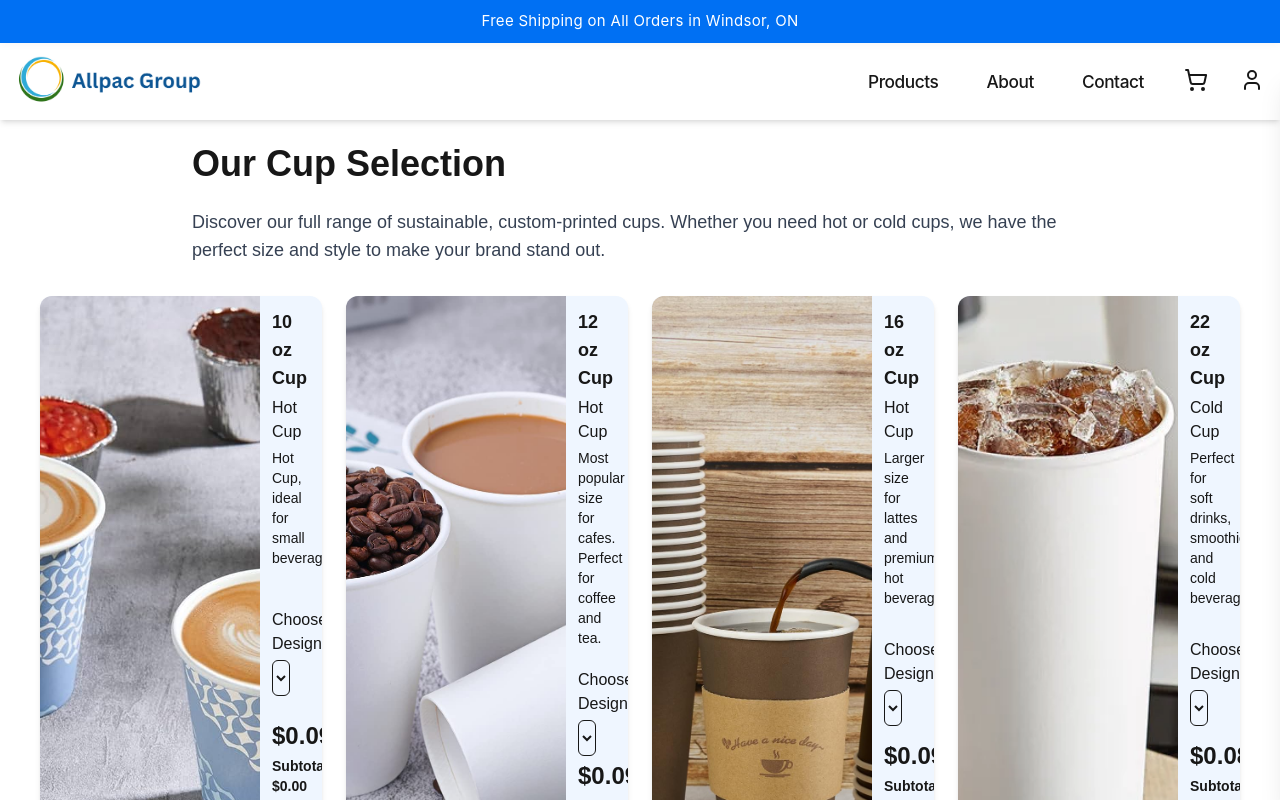
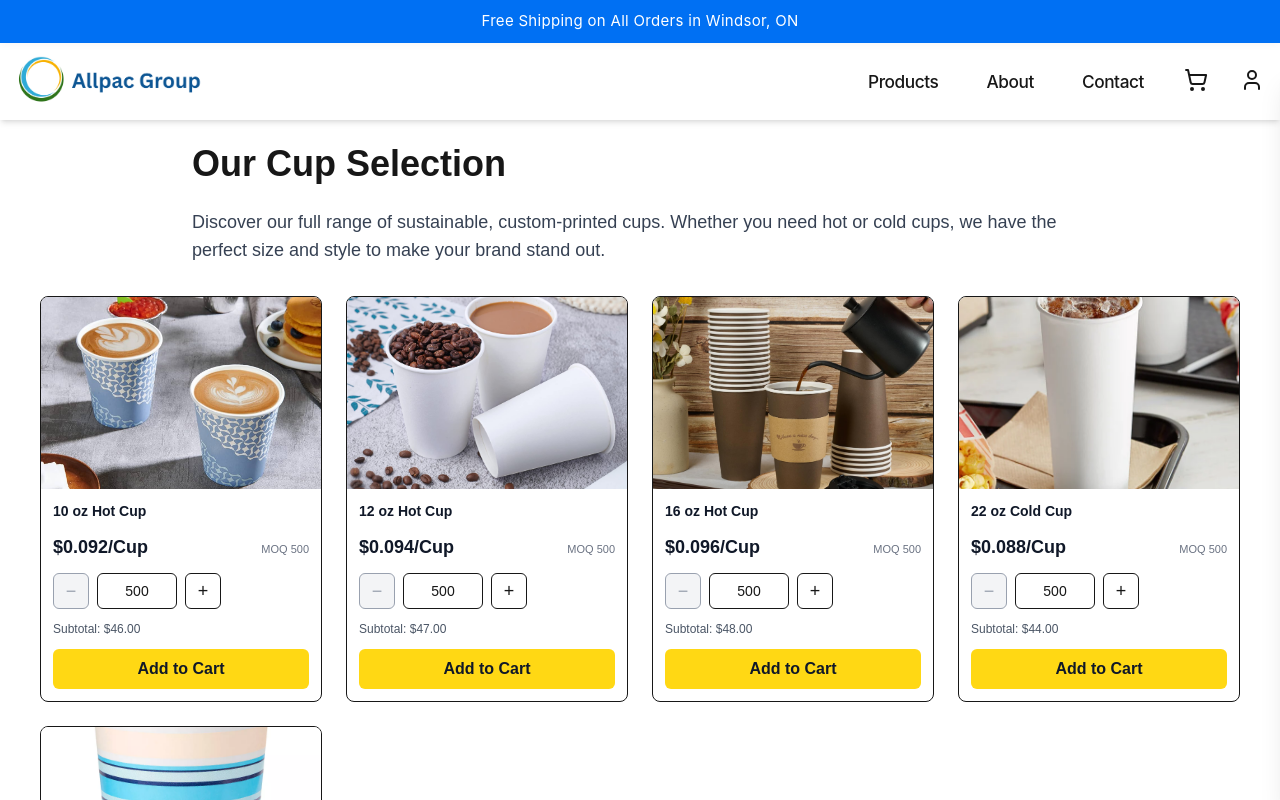
Before and after one commit to Emadedin1/allpacstore, a Next.js app: page /products in a window 1280 px wide. Shown: the top 800 px of the page. Built offline with nearby package versions, Linux system fonts and the light colour scheme.

Commit message:
Update CupCard.jsx

```diff
--- a/src/components/CupCard.jsx
+++ b/src/components/CupCard.jsx
@@ -1,4 +1,3 @@
-// src/components/CupCard.jsx
 "use client";
 
 import { useState } from "react";
@@ -6,302 +5,112 @@ import { useRouter } from "next/navigation";
 import { useCart } from "../context/CartContext";
 
 export default function CupCard({ cup }) {
-  // ─── State & router ───
-  const [caseQty, setCaseQty] = useState("");
-  const [designType, setDesignType] = useState("Plain White");
   const router = useRouter();
   const { addItem, openCart } = useCart();
-  const [showUploadPopup, setShowUploadPopup] = useState(false);
-  const [uploadedFile, setUploadedFile] = useState(null);
-  const [uploadedDesign, setUploadedDesign] = useState(null); // file
-  const [previewURL, setPreviewURL] = useState("");           // object URL
-  const [confirmed, setConfirmed] = useState(false);          // confirmation flag
-  const [isDragging, setIsDragging] = useState(false);
 
-  // ─── Pricing logic ───
+  const MIN_QTY = 500;
+  const STEP = 100;
+
+  const [qty, setQty] = useState(MIN_QTY);
+
   const pricePerCup = cup.priceCase / cup.qtyCase;
-  const subtotal = caseQty
-    ? (caseQty * pricePerCup).toFixed(2)
-    : "0.00";
+  const subtotal = (qty * pricePerCup).toFixed(2);
 
-  // ─── Stubbed cart actions ───
-  function handleAddToCart(e) {
+  const goToDetails = (e) => {
     e.stopPropagation();
-    addItem(cup, Number(caseQty) || 1, uploadedDesign, previewURL, designType);
-    openCart();
-  }
-
-  // design/navigation dropdown
-  const designOptions = ["Plain White", "Preset A", "Preset B", "Custom"];
-
-  // ─── Handlers ───
-  const handleCardClick = () => {
     router.push(`/products/${cup.slug}`);
   };
 
-  const handleFileChange = (e) => {
-    const file = e.target.files[0];
-    if (file && file.type.startsWith("image/")) {
-      setUploadedDesign(file);
-      setPreviewURL(URL.createObjectURL(file)); // show preview
-    }
+  const increment = (e) => {
+    e.stopPropagation();
+    setQty((q) => q + STEP);
   };
 
-  // ─── JSX ───
+  const decrement = (e) => {
+    e.stopPropagation();
+    setQty((q) => Math.max(MIN_QTY, q - STEP));
+  };
+
+  const handleAddToCart = (e) => {
+    e.stopPropagation();
+    // Keep signature compatible with your CartContext (placeholders for removed design fields)
+    addItem(cup, qty, null, "", "Plain White");
+    openCart();
+  };
+
   return (
-
-    <div className="
-  flex flex-col md:flex-row items-stretch
-  bg-blue-50 rounded-xl shadow-md overflow-hidden
-  w-full max-w-[620px] sm:max-w-full
-  hover:shadow-lg transition-shadow
-  min-h-[380px]
-">
-
-      {/* Left: product image */}
-      <div
-        onClick={handleCardClick}
-        className="w-full h-[220px] md:w-[220px] md:h-auto cursor-pointer"
+    <div className="bg-white border rounded-lg overflow-hidden hover:shadow-md transition flex flex-col h-full">
+      {/* Image */}
+      <button
+        type="button"
+        onClick={goToDetails}
+        className="w-full h-40 sm:h-44 md:h-48 bg-gray-50"
+        aria-label={`${cup.size} ${cup.type} details`}
       >
         <img
           src={cup.image}
-          alt={`${cup.size} Cup`}
+          alt={`${cup.size} ${cup.type}`}
           className="w-full h-full object-cover"
         />
-      </div>
-      {/* Right: all the text, price, input + button */}
-      <div className="p-3 pr-10 flex flex-col justify-between flex-1 min-w-0">
-        {/* Title / type / description */}
-        <div>
-          <h2
-            onClick={handleCardClick}
-            className="text-lg font-bold mb-1 cursor-pointer"
-          >
-            {cup.size} Cup
-          </h2>
-          <p
-            onClick={handleCardClick}
-            className="text-base mb-1 cursor-pointer">{cup.type}</p>
-          <p
-            onClick={handleCardClick}
-            className="text-sm mb-4 cursor-pointer">{cup.desc}</p>
+      </button>
+
+      {/* Bottom content */}
+      <div className="p-3 flex flex-col gap-3">
+        {/* Small title (optional, can remove to be even tighter) */}
+        <button type="button" onClick={goToDetails} className="text-left">
+          <h3 className="text-sm font-semibold text-gray-900">
+            {cup.size} {cup.type}
+          </h3>
+        </button>
+
+        {/* Price */}
+        <div className="flex items-baseline justify-between">
+          <p className="text-lg font-bold text-gray-900">
+            ${pricePerCup.toFixed(3)}/Cup
+          </p>
+          <span className="text-[11px] text-gray-500">MOQ {MIN_QTY}</span>
         </div>
 
-
-        {/* Design selector */}
-        <div className="p-1 pl-0" onClick={(e) => e.stopPropagation()}>
-          <label htmlFor={`design-${cup.slug}`} className="block font-medium mb-1">
-            Choose Design
-          </label>
-          <select
-            id={`design-${cup.slug}`}
-            value={designType}
-            onChange={(e) => {
-              const newType = e.target.value;
-              setDesignType(newType);
-
-              // Clear uploaded file if switching away from custom
-              if (newType !== "Custom") {
-                setUploadedFile(null);
-                setUploadedDesign(null);
-                setPreviewURL("");
-                setConfirmed(false);
-              }
-            }}
-            className="w-full border p-2 rounded-md text-sm"
+        {/* Quantity stepper */}
+        <div className="flex items-center gap-2">
+          <button
+            type="button"
+            onClick={decrement}
+            disabled={qty <= MIN_QTY}
+            className={`h-9 w-9 rounded-md border flex items-center justify-center text-lg leading-none
+              ${qty <= MIN_QTY ? "bg-gray-100 text-gray-400 cursor-not-allowed" : "bg-white hover:bg-gray-50"}
+            `}
+            aria-label="Decrease quantity"
           >
-            {designOptions.map((opt) => (
-              <option key={opt} value={opt}>
-                {opt}
-              </option>
-            ))}
-          </select>
-          {designType === "Custom" && (
-            <button
-              onClick={(e) => {
-                e.stopPropagation();
-                setShowUploadPopup(true);
-              }}
-              className="mt-3 w-full bg-gray-600 text-white py-2 rounded-md hover:bg-green-700 cursor-pointer"
-            >
-              Upload Design
-            </button>
-          )}
-
-          {designType === "Custom" && confirmed && uploadedDesign && previewURL && (
-            <div className="mt-2 p-2 bg-white border rounded shadow-sm text-sm flex items-center gap-2">
-              <img
-                src={previewURL}
-                alt="Design Preview"
-                className="w-10 h-10 object-contain rounded border"
-              />
-              <span className="truncate max-w-[150px]">{uploadedDesign.name}</span>
-            </div>
-          )}
-
-
-
+            −
+          </button>
+          <input
+            readOnly
+            value={qty}
+            aria-label="Quantity"
+            className="h-9 w-20 text-center border rounded-md bg-white text-sm"
+          />
+          <button
+            type="button"
+            onClick={increment}
+            className="h-9 w-9 rounded-md border bg-white hover:bg-gray-50 flex items-center justify-center text-lg leading-none"
+            aria-label="Increase quantity"
+          >
+            +
+          </button>
         </div>
 
-        {/* Price per cup & subtotal */}
-        <div>
-          <p className="text-2xl font-bold mb-1">
-            ${pricePerCup.toFixed(3)}/Cup
-          </p>
-          <p className="text-sm font-semibold">
-            Subtotal: ${subtotal}
-          </p>
-        </div>
+        {/* Tiny subtotal (remove if you want even smaller) */}
+        <p className="text-xs text-gray-600">Subtotal: ${subtotal}</p>
 
-        {/* Quantity input */}
-        <input
-          onClick={(e) => e.stopPropagation()}
-          type="number"
-          min={500}
-          step={100}
-          value={caseQty}
-          onChange={(e) => setCaseQty(e.target.value)}
-          placeholder="Qty (Min. 500)"
-          className="mt-2 p-2 border border-gray-300 rounded-md text-sm"
-        />
-
-        {/* Show warning if less than 500 and not empty */}
-        {caseQty && caseQty < 500 && (
-          <p className="text-xs text-red-600 mt-1">Minimum order is 500 cups.</p>
-        )}
-
-        {/* Add to Cart button */}
+        {/* Add to Cart */}
         <button
+          type="button"
           onClick={handleAddToCart}
-          disabled={
-            caseQty < 500 ||
-            (designType === "Custom" && !uploadedFile)
-          }
-          className={`
-    w-full py-2 mt-2 rounded-md font-semibold text-sm no-close
-    ${caseQty >= 500 && (designType !== "Custom" || uploadedFile)
-              ? "bg-[#FFD814] cursor-pointer"
-              : "bg-gray-300 cursor-not-allowed"
-            }
-  `}
+          className="w-full py-2 rounded-md font-semibold bg-[#FFD814] hover:bg-[#F7CA00] text-gray-900"
         >
           Add to Cart
         </button>
-
-        {showUploadPopup && (
-          <div className="fixed inset-0 bg-white/30 backdrop-blur-sm flex justify-center items-center z-50">
-            <div className="bg-white w-full max-w-2xl p-6 rounded-lg shadow-lg relative">
-
-              {/* Close button */}
-              <button
-                onClick={() => setShowUploadPopup(false)}
-                className="absolute top-3 right-4 text-gray-400 text-2xl font-bold hover:text-black cursor-pointer"
-              >
-                ×
-              </button>
-
-              {/* Popup content */}
-              <h2 className="text-2xl font-semibold mb-4">Upload Your Custom Design</h2>
-              <p className="text-sm text-gray-600 mb-4">
-                Please upload a square image (e.g. <strong>1000 x 1000 px</strong>) that will wrap around the paper cup.
-              </p>
-
-              {/* Upload Box */}
-              <div
-                className={`border-2 border-dashed rounded-md p-6 text-center min-h-[180px] mb-6 transition-all ${isDragging ? "border-blue-500 bg-blue-50" : "border-gray-400"
-                  }`}
-                onDragOver={(e) => {
-                  e.preventDefault();
-                  setIsDragging(true);
-                }}
-                onDragLeave={() => setIsDragging(false)}
-                onDrop={(e) => {
-                  e.preventDefault();
-                  setIsDragging(false);
-                  const file = e.dataTransfer.files[0];
-                  if (file && file.type.startsWith("image/")) {
-                    setUploadedFile(file);
-                    setPreviewURL(URL.createObjectURL(file));
-                  }
-                }}
-              >
-                {!previewURL ? (
-                  <>
-                    <p className="text-sm mb-2">Drop your design here</p>
-                    <p className="text-xs text-gray-500 mb-1">
-                      Required: <strong>1000 x 1000 px</strong>
-                    </p>
-                    <label
-                      htmlFor="design-upload"
-                      className="text-blue-600 text-sm cursor-pointer underline"
-                    >
-                      or Upload
-                      <input
-                        type="file"
-                        id="design-upload"
-                        className="hidden"
-                        onChange={(e) => {
-                          const file = e.target.files[0];
-                          if (file && file.type.startsWith("image/")) {
-                            setUploadedFile(file);
-                            setUploadedDesign(file);
-                            setPreviewURL(URL.createObjectURL(file));
-                          }
-                        }}
-                      />
-                    </label>
-                  </>
-                ) : (
-                  <div className="relative inline-block">
-                    <img
-                      src={previewURL}
-                      alt="Preview"
-                      className="w-100 h-100 object-contain mx-auto border rounded"
-                    />
-                    <button
-                      onClick={() => {
-                        setUploadedFile(null);
-                        setPreviewURL("");
-                      }}
-                      className="absolute -top-2 -right-2 bg-red-500 text-white rounded-full w-5 h-5 flex items-center justify-center text-xs hover:bg-red-700"
-                    >
-                      ×
-                    </button>
-                  </div>
-                )}
-              </div>
-
-              {designType === "Custom" && !uploadedFile && (
-                <p className="text-xs text-red-600 mt-2">
-                  Please upload a design before adding to cart.
-                </p>
-              )}
-
-              {/* Placeholder for 3D Preview */}
-              <div className="w-full h-48 bg-gray-100 rounded-md mb-6 flex items-center justify-center text-gray-400">
-                (3D Preview Coming Soon)
-              </div>
-
-              {/* Confirm Button */}
-              <button
-                onClick={() => {
-                  if (uploadedDesign) {
-                    setPreviewURL(URL.createObjectURL(uploadedDesign)); // ✅ Ensure preview is fresh
-                    setConfirmed(true);                                 // ✅ Mark as confirmed
-                    setShowUploadPopup(false);                          // ✅ Close popup
-                  }
-                }}
-                className="w-full py-2 bg-green-600 text-white rounded-md hover:bg-green-700 transition"
-              >
-                Confirm Upload
-              </button>
-
-
-
-            </div>
-          </div>
-        )}
-
       </div>
     </div>
   );
```
